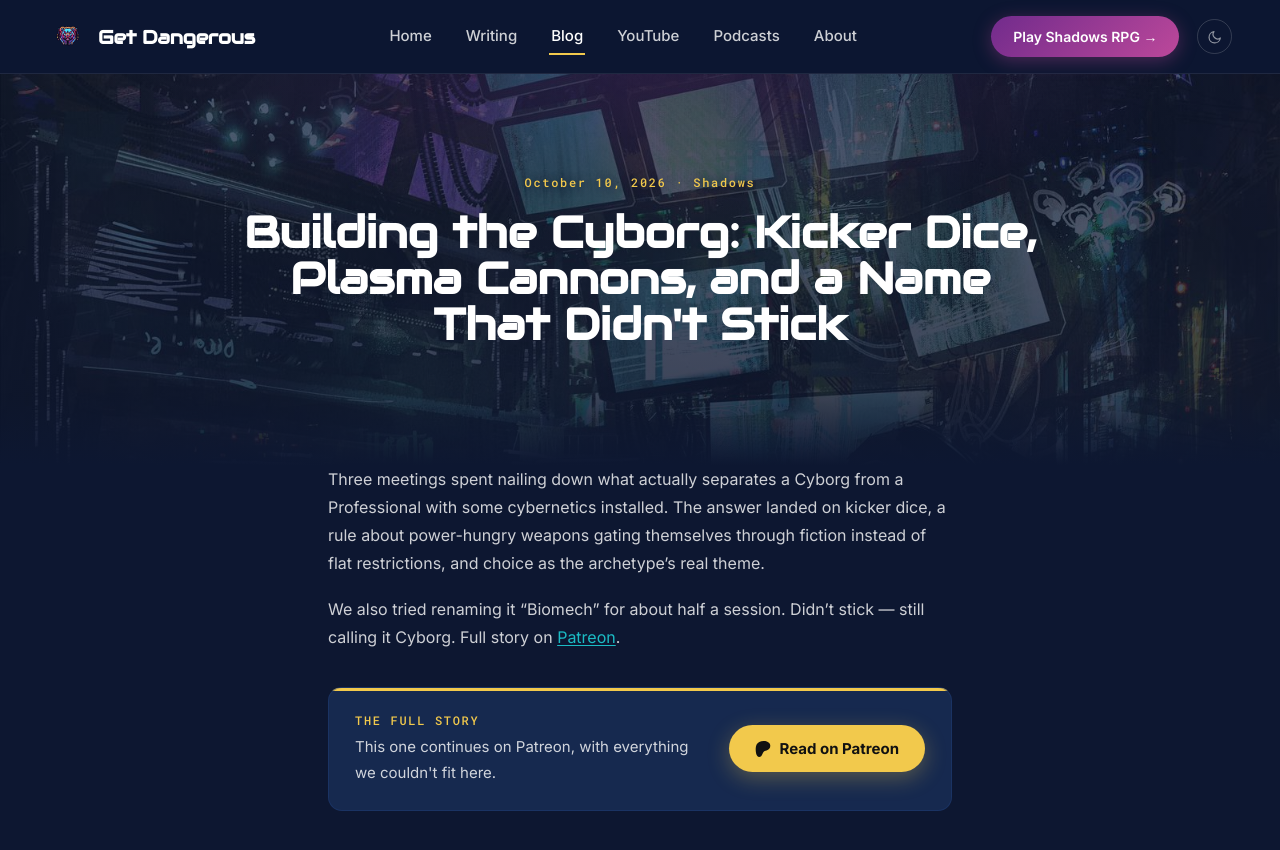
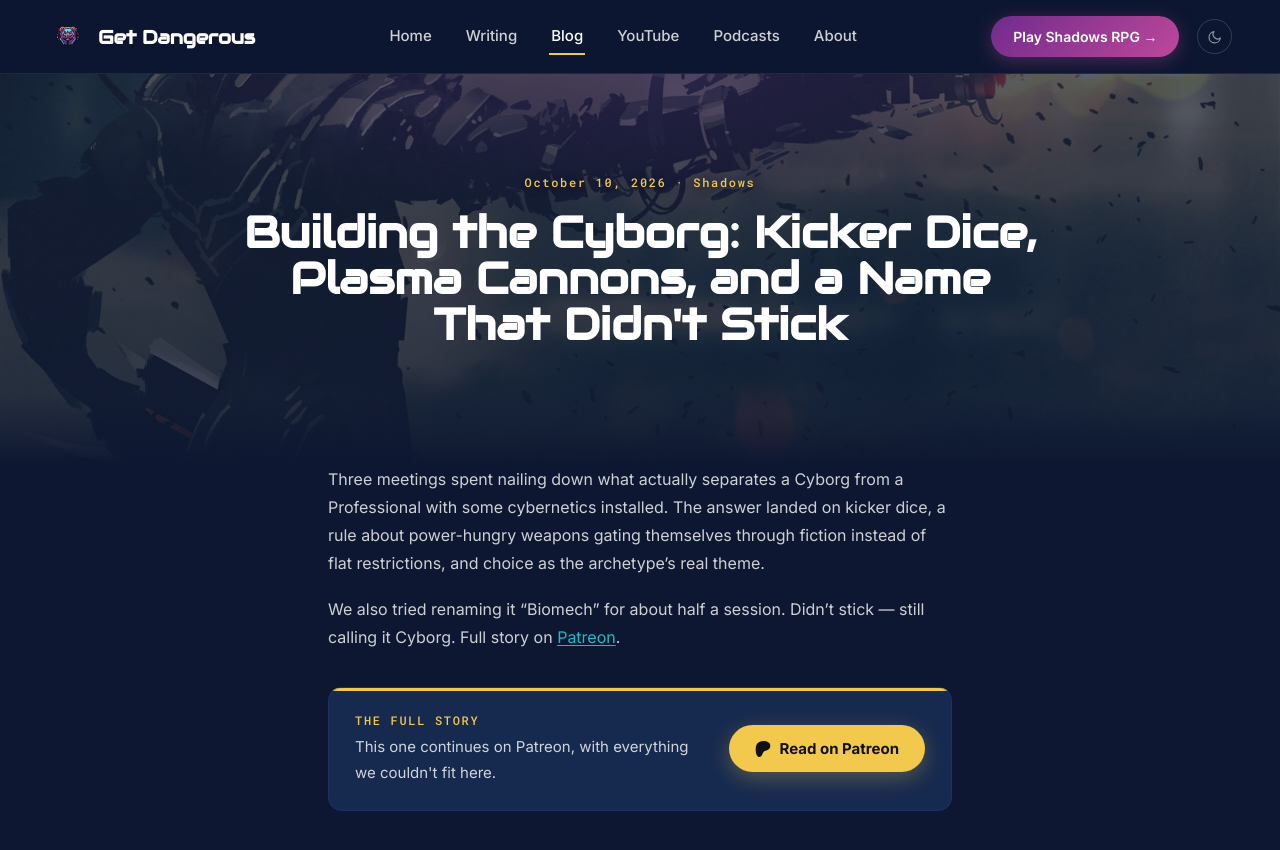
Before and after one commit to kazamuki/GetDangerousGames-Site, a Jekyll site: the page built from _posts/2026-10-10-building-the-cyborg.md, in a window 1280 px wide and 900 px high. Shown: the top 850 px of the window. Built offline with Jekyll 4.4.1, drawn with Linux system fonts in a browser that asks for light colours.

Commit message:
Add header images for combat and Cyborg blog posts
Co-Authored-By: Claude Sonnet 5.5 <noreply@anthropic.com>

```diff
--- a/_posts/2026-10-10-building-the-cyborg.md
+++ b/_posts/2026-10-10-building-the-cyborg.md
@@ -2,6 +2,7 @@
 title: "Building the Cyborg: Kicker Dice, Plasma Cannons, and a Name That Didn't Stick"
 date: 2026-10-10
 tags: [Shadows]
+image: /assets/images/blog/cyborg-archetype-header.jpg
 patreon: https://www.patreon.com/d33kode/posts/building-cyborg-170113235
 excerpt: "Three meetings spent nailing down what actually separates a Cyborg from a Professional with some cybernetics installed. The answer landed on kicker dice, power-hungry weapons gated by the fiction, and choice as the archetype's real theme. Full story on Patreon."
 description: "What separates a Shadows Cyborg from a Professional with cybernetics: kicker dice, fiction-gated plasma cannons, and a rename that lasted half a session."
```
Also changed, not shown: _posts/2026-10-09-getting-combat-out-of-deightons-head.md (+1 -0 lines), assets/images/blog/combat-mechanics-header.jpg (added), assets/images/blog/cyborg-archetype-header.jpg (added).
